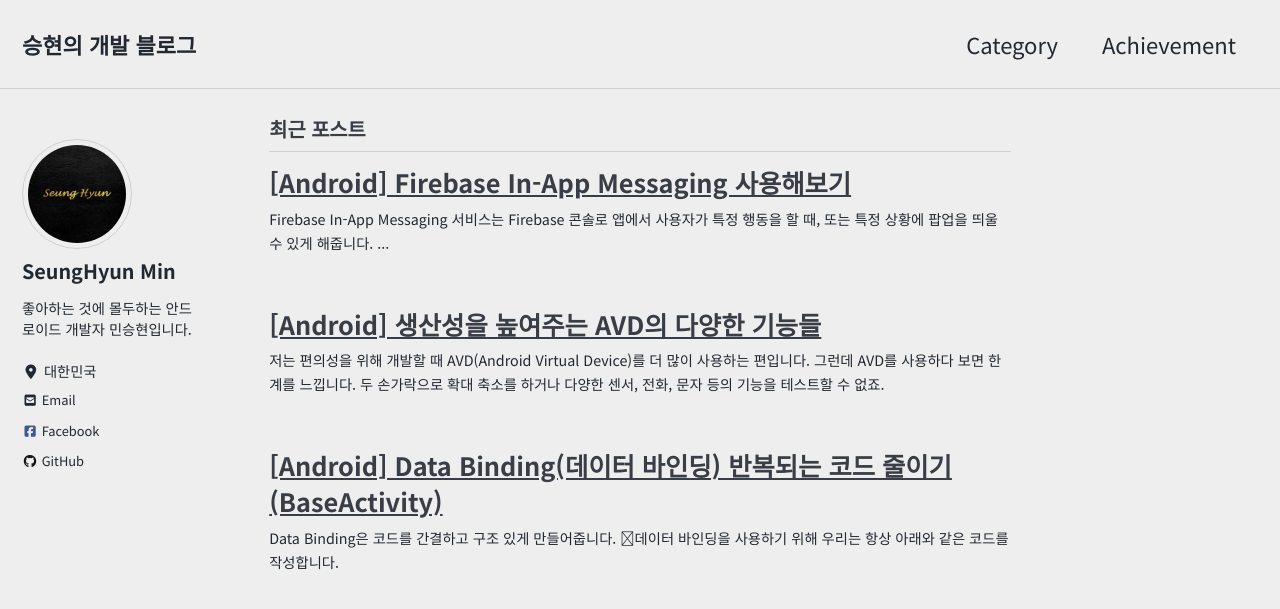
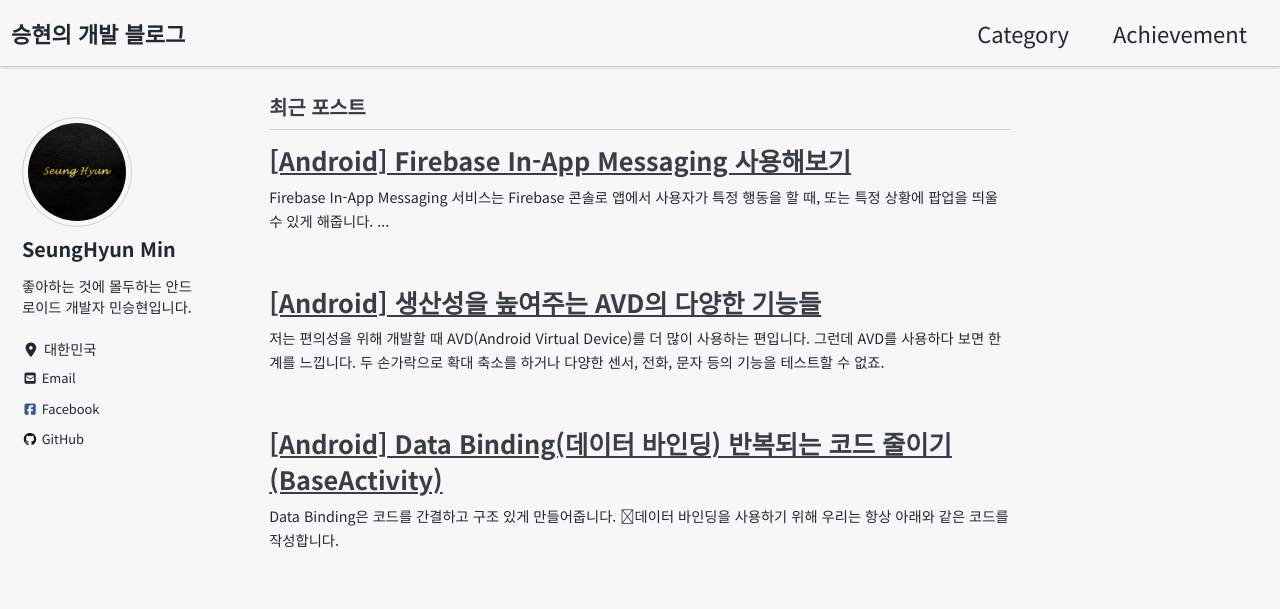
Before and after one commit to MinSeungHyun/minseunghyun.github.io, a Jekyll site: the page built from index.html, in a window 1280 px wide and 900 px high. Shown: the top 609 px of the window. Built offline with Jekyll 4.4.1, drawn with Linux system fonts in a browser that asks for light colours; cached includes are drawn as plain includes; nearby versions of some CDN libraries; the list of posts is cut into pages by our own code.

Commit message:
Change backgroud color and masthead height

```diff
--- a/_sass/minimal-mistakes/_masthead.scss
+++ b/_sass/minimal-mistakes/_masthead.scss
@@ -10,12 +10,13 @@
   -webkit-animation-delay: 0.15s;
   animation-delay: 0.15s;
   z-index: 20;
+  box-shadow: 0 0px 4px rgba(0,0,0,0.10), 0 0px 4px rgba(0,0,0,0.10);
 
   &__inner-wrap {
     @include clearfix;
     margin-left: auto;
     margin-right: auto;
-    padding: 1em;
+    padding: .5em;
     max-width: 100%;
     display: -webkit-box;
     display: -ms-flexbox;
--- a/_sass/minimal-mistakes/skins/_air.scss
+++ b/_sass/minimal-mistakes/skins/_air.scss
@@ -3,7 +3,7 @@
    ========================================================================== */
 
 /* Colors */
-$background-color: #eeeeee !default;
+$background-color: #f7f7f7 !default;
 $text-color: #222831 !default;
 $muted-text-color: #393e46 !default;
 $primary-color: #0092ca !default;
```
